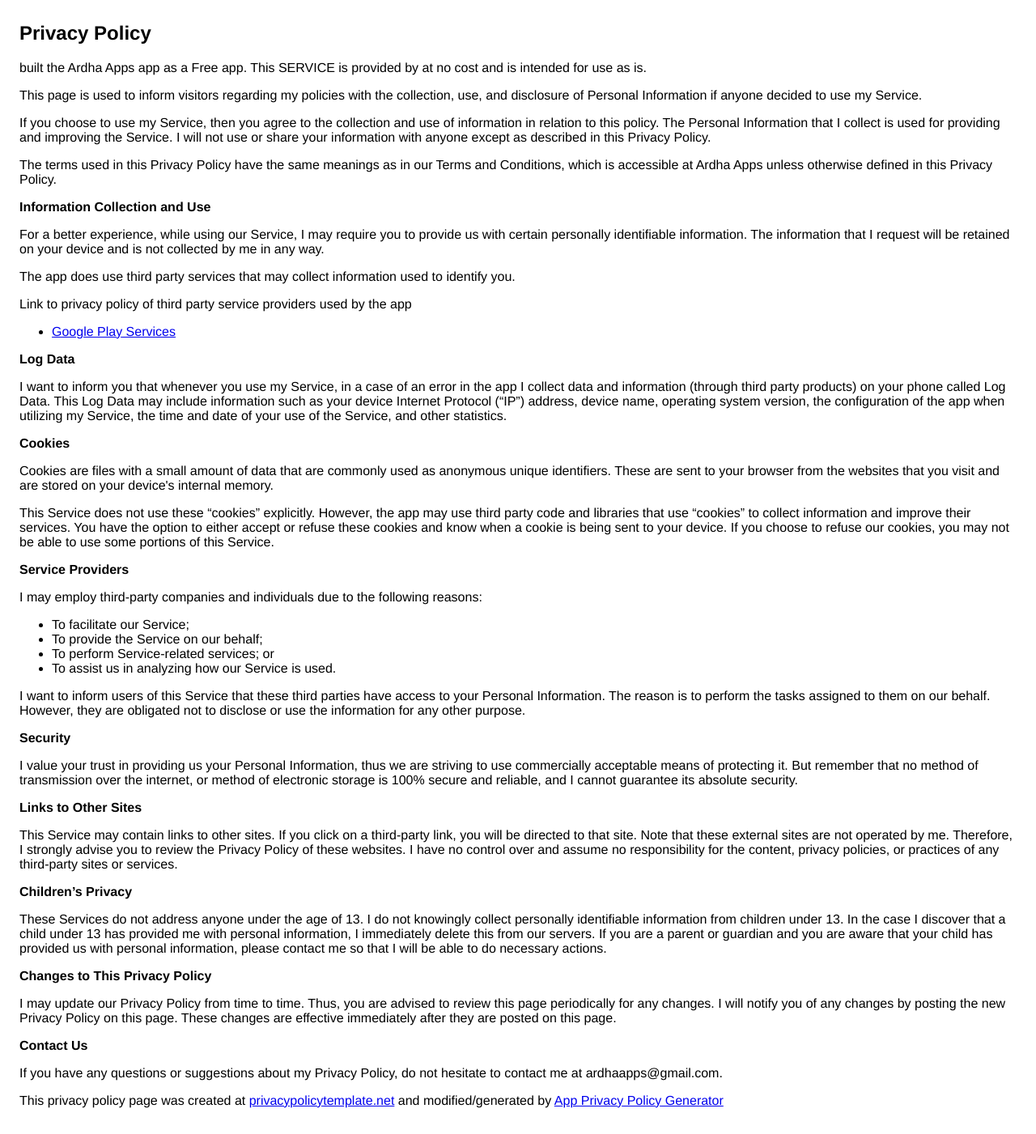
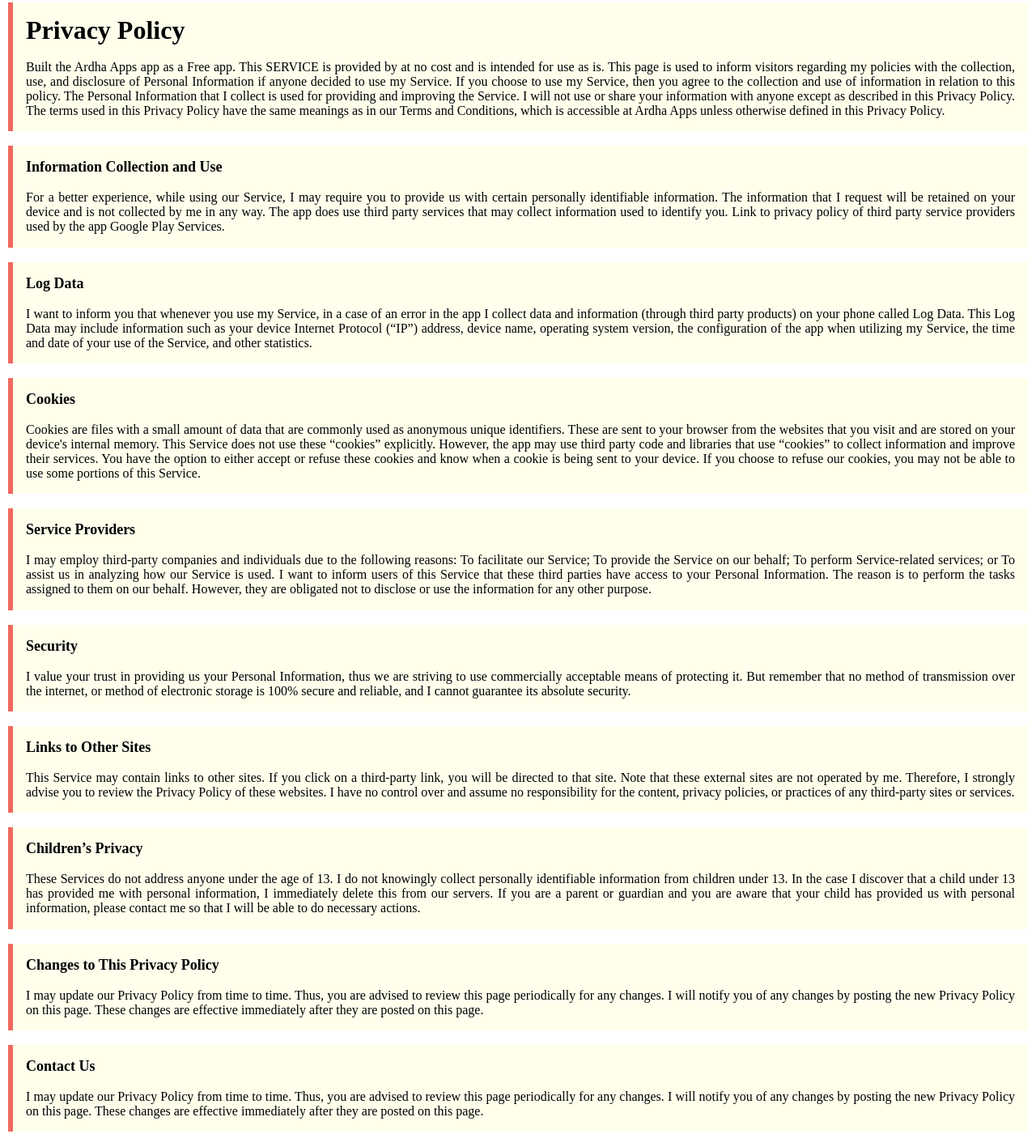
Before and after one commit to ardhaapps/ardhaapps.github.io, a plain HTML site: page privacy-policy.html in a window 1280 px wide. Shown: the part 17-1418 px from the top of the page at 81% size. Drawn offline with Linux system fonts and the light colour scheme.

Commit message:
Update privacy-policy.html

```diff
--- a/privacy-policy.html
+++ b/privacy-policy.html
@@ -1,122 +1,99 @@
-<!DOCTYPE html>
 <html>
 <head>
-      <meta charset='utf-8'>
-      <meta name='viewport' content='width=device-width'>
-      <title>Privacy Policy | Ardha Apps</title>
-      <style> body { font-family: 'Helvetica Neue', Helvetica, Arial, sans-serif; padding:1em; } </style>
+	<meta name="viewport" content="width=device-width, initial-scale=1">
+	<meta charset="UTF-8">
+	<style>
+	body {margin:0;}
+	ul {list-style-type: none;margin: 0;padding: 0;overflow: hidden;background-color: #FFFFEBEE;position: fixed;top: 0;width: 100%;}
+	li {width: 100%;float: left;}
+	li a {display: block;color: white;text-align: center;padding: 14px 16px;text-decoration: none;}
+	.w3-pale-blue, .w3-hover-pale-blue:hover {color: #000!important;background-color: #FFFFEBEE!important;}
+	.w3-leftbar {border-left: 6px solid #F1685E!important;}
+	.w3-container, .w3-panel {padding: 0.01em 16px;}
+	p{text-align: justify;}
+</style>
 </head>
 <body>
-    <h2>Privacy Policy</h2> <p>
-                     built the Ardha Apps app as
-                    a Free app. This SERVICE is provided by
-                     at no cost and is intended for
-                    use as is.
-                  </p> <p>
-                    This page is used to inform visitors regarding
-                    my policies with the collection, use, and
-                    disclosure of Personal Information if anyone decided to use
-                    my Service.
-                  </p> <p>
-                    If you choose to use my Service, then you agree
-                    to the collection and use of information in relation to this
-                    policy. The Personal Information that I collect is
-                    used for providing and improving the Service.
-                    I will not use or share your
-                    information with anyone except as described in this Privacy
-                    Policy.
-                  </p> <p>
-                    The terms used in this Privacy Policy have the same meanings
-                    as in our Terms and Conditions, which is accessible at
-                    Ardha Apps unless otherwise defined in this Privacy
-                    Policy.
-                  </p> <p><strong>Information Collection and Use</strong></p> <p>
-                    For a better experience, while using our Service,
-                    I may require you to provide us with certain
-                    personally identifiable information. The
-                    information that I request will be
-                    retained on your device and is not collected by me in any way.
-                  </p> <p>
-                    The app does use third party services that may collect
-                    information used to identify you.
-                  </p> <div><p>
-                      Link to privacy policy of third party service providers
-                      used by the app
-                    </p> <ul><li><a href="https://www.google.com/policies/privacy/" target="_blank">Google Play Services</a></li><!----><!----><!----><!----><!----><!----><!----><!----><!----><!----><!----><!----><!----></ul></div> <p><strong>Log Data</strong></p> <p>
-                    I want to inform you that whenever
-                    you use my Service, in a case of an error in the
-                    app I collect data and information (through third
-                    party products) on your phone called Log Data. This Log Data
-                    may include information such as your device Internet
-                    Protocol (“IP”) address, device name, operating system
-                    version, the configuration of the app when utilizing
-                    my Service, the time and date of your use of the
-                    Service, and other statistics.
-                  </p> <p><strong>Cookies</strong></p> <p>
-                    Cookies are files with a small amount of data that are
-                    commonly used as anonymous unique identifiers. These are
-                    sent to your browser from the websites that you visit and
-                    are stored on your device's internal memory.
-                  </p> <p>
-                    This Service does not use these “cookies” explicitly.
-                    However, the app may use third party code and libraries that
-                    use “cookies” to collect information and improve their
-                    services. You have the option to either accept or refuse
-                    these cookies and know when a cookie is being sent to your
-                    device. If you choose to refuse our cookies, you may not be
-                    able to use some portions of this Service.
-                  </p> <p><strong>Service Providers</strong></p> <p>
-                    I may employ third-party companies
-                    and individuals due to the following reasons:
-                  </p> <ul><li>To facilitate our Service;</li> <li>To provide the Service on our behalf;</li> <li>To perform Service-related services; or</li> <li>To assist us in analyzing how our Service is used.</li></ul> <p>
-                    I want to inform users of this
-                    Service that these third parties have access to your
-                    Personal Information. The reason is to perform the tasks
-                    assigned to them on our behalf. However, they are obligated
-                    not to disclose or use the information for any other
-                    purpose.
-                  </p> <p><strong>Security</strong></p> <p>
-                    I value your trust in providing us
-                    your Personal Information, thus we are striving to use
-                    commercially acceptable means of protecting it. But remember
-                    that no method of transmission over the internet, or method
-                    of electronic storage is 100% secure and reliable, and
-                    I cannot guarantee its absolute security.
-                  </p> <p><strong>Links to Other Sites</strong></p> <p>
-                    This Service may contain links to other sites. If you click
-                    on a third-party link, you will be directed to that site.
-                    Note that these external sites are not operated by
-                    me. Therefore, I strongly advise you to
-                    review the Privacy Policy of these websites.
-                    I have no control over and assume no
-                    responsibility for the content, privacy policies, or
-                    practices of any third-party sites or services.
-                  </p> <p><strong>Children’s Privacy</strong></p> <p>
-                    These Services do not address anyone under the age of 13.
-                    I do not knowingly collect personally
-                    identifiable information from children under 13. In the case
-                    I discover that a child under 13 has provided
-                    me with personal information,
-                    I immediately delete this from our servers. If you
-                    are a parent or guardian and you are aware that your child
-                    has provided us with personal information, please contact
-                    me so that I will be able to do
-                    necessary actions.
-                  </p> <p><strong>Changes to This Privacy Policy</strong></p> <p>
-                    I may update our Privacy Policy from
-                    time to time. Thus, you are advised to review this page
-                    periodically for any changes. I will
-                    notify you of any changes by posting the new Privacy Policy
-                    on this page. These changes are effective immediately after
-                    they are posted on this page.
-                  </p> <p><strong>Contact Us</strong></p> <p>
-                    If you have any questions or suggestions about
-                    my Privacy Policy, do not hesitate to contact
-                    me at ardhaapps@gmail.com.
-                  </p> <p>
-                    This privacy policy page was created at
-                    <a href="https://privacypolicytemplate.net" target="_blank">privacypolicytemplate.net</a>
-                    and modified/generated by
-                    <a href="https://app-privacy-policy-generator.firebaseapp.com/" target="_blank">App Privacy Policy Generator</a></p>
+	<!-- <ul>
+		<li><a><font size="5"><b> Nithra School Connect</b></font><br><font size="4"><b> FAQ</b></font></a></li>
+	</ul> -->
+	<!-- <div style="padding:10px;margin-top:90px;"> -->
+		<div style="padding:10px;margin-top:10px;">
+		<div class="w3-container w3-pale-blue w3-leftbar">
+			<p><font size="6"><b> Privacy Policy</b></font><br><br>Built the Ardha Apps app as a Free app. This SERVICE is provided by at no cost and is intended for use as is.
+
+This page is used to inform visitors regarding my policies with the collection, use, and disclosure of Personal Information if anyone decided to use my Service.
+
+If you choose to use my Service, then you agree to the collection and use of information in relation to this policy. The Personal Information that I collect is used for providing and improving the Service. I will not use or share your information with anyone except as described in this Privacy Policy.
+
+The terms used in this Privacy Policy have the same meanings as in our Terms and Conditions, which is accessible at Ardha Apps unless otherwise defined in this Privacy Policy.</p>
+		</div><br>
+		<div class="w3-container w3-pale-blue w3-leftbar">
+			<p><font size="4"><b> Information Collection and Use
+
+</b></font><br><br>For a better experience, while using our Service, I may require you to provide us with certain personally identifiable information. The information that I request will be retained on your device and is not collected by me in any way.
+
+The app does use third party services that may collect information used to identify you.
+
+Link to privacy policy of third party service providers used by the app
+
+Google Play Services.</p>
+		</div><br>
+		<div class="w3-container w3-pale-blue w3-leftbar">
+			<p><font size="4"><b> Log Data
+
+</b></font><br><br>I want to inform you that whenever you use my Service, in a case of an error in the app I collect data and information (through third party products) on your phone called Log Data. This Log Data may include information such as your device Internet Protocol (“IP”) address, device name, operating system version, the configuration of the app when utilizing my Service, the time and date of your use of the Service, and other statistics.</p>
+		</div><br>
+		<div class="w3-container w3-pale-blue w3-leftbar">
+			<p><font size="4"><b>Cookies</b></font><br><br>Cookies are files with a small amount of data that are commonly used as anonymous unique identifiers. These are sent to your browser from the websites that you visit and are stored on your device's internal memory.
+
+This Service does not use these “cookies” explicitly. However, the app may use third party code and libraries that use “cookies” to collect information and improve their services. You have the option to either accept or refuse these cookies and know when a cookie is being sent to your device. If you choose to refuse our cookies, you may not be able to use some portions of this Service.
+</p>
+		</div><br>
+		<div class="w3-container w3-pale-blue w3-leftbar">
+			<p><font size="4"><b>Service Providers</b></font><br><br>I may employ third-party companies and individuals due to the following reasons:
+
+To facilitate our Service;
+To provide the Service on our behalf;
+To perform Service-related services; or
+To assist us in analyzing how our Service is used.
+I want to inform users of this Service that these third parties have access to your Personal Information. The reason is to perform the tasks assigned to them on our behalf. However, they are obligated not to disclose or use the information for any other purpose.
+</p>
+		</div><br>
+
+		<div class="w3-container w3-pale-blue w3-leftbar">
+			<p><font size="4"><b>Security</b></font><br><br>I value your trust in providing us your Personal Information, thus we are striving to use commercially acceptable means of protecting it. But remember that no method of transmission over the internet, or method of electronic storage is 100% secure and reliable, and I cannot guarantee its absolute security.
+</p>
+		</div><br>
+
+		<div class="w3-container w3-pale-blue w3-leftbar">
+			<p><font size="4"><b>Links to Other Sites
+
+</b></font><br><br>This Service may contain links to other sites. If you click on a third-party link, you will be directed to that site. Note that these external sites are not operated by me. Therefore, I strongly advise you to review the Privacy Policy of these websites. I have no control over and assume no responsibility for the content, privacy policies, or practices of any third-party sites or services.
+</p>
+		</div><br>
+
+		<div class="w3-container w3-pale-blue w3-leftbar">
+			<p><font size="4"><b>Children’s Privacy
+
+
+</b></font><br><br>These Services do not address anyone under the age of 13. I do not knowingly collect personally identifiable information from children under 13. In the case I discover that a child under 13 has provided me with personal information, I immediately delete this from our servers. If you are a parent or guardian and you are aware that your child has provided us with personal information, please contact me so that I will be able to do necessary actions.
+</p>
+		</div><br>
+
+		<div class="w3-container w3-pale-blue w3-leftbar">
+			<p><font size="4"><b>Changes to This Privacy Policy
+
+</b></font><br><br>I may update our Privacy Policy from time to time. Thus, you are advised to review this page periodically for any changes. I will notify you of any changes by posting the new Privacy Policy on this page. These changes are effective immediately after they are posted on this page.
+</p>
+		</div><br>
+
+		<div class="w3-container w3-pale-blue w3-leftbar">
+			<p><font size="4"><b>Contact Us
+
+</b></font><br><br>I may update our Privacy Policy from time to time. Thus, you are advised to review this page periodically for any changes. I will notify you of any changes by posting the new Privacy Policy on this page. These changes are effective immediately after they are posted on this page.
+</p>
+		</div><br>
+	</div>
 </body>
 </html>
```
Lines whose indentation alone changed are shown as unchanged.
